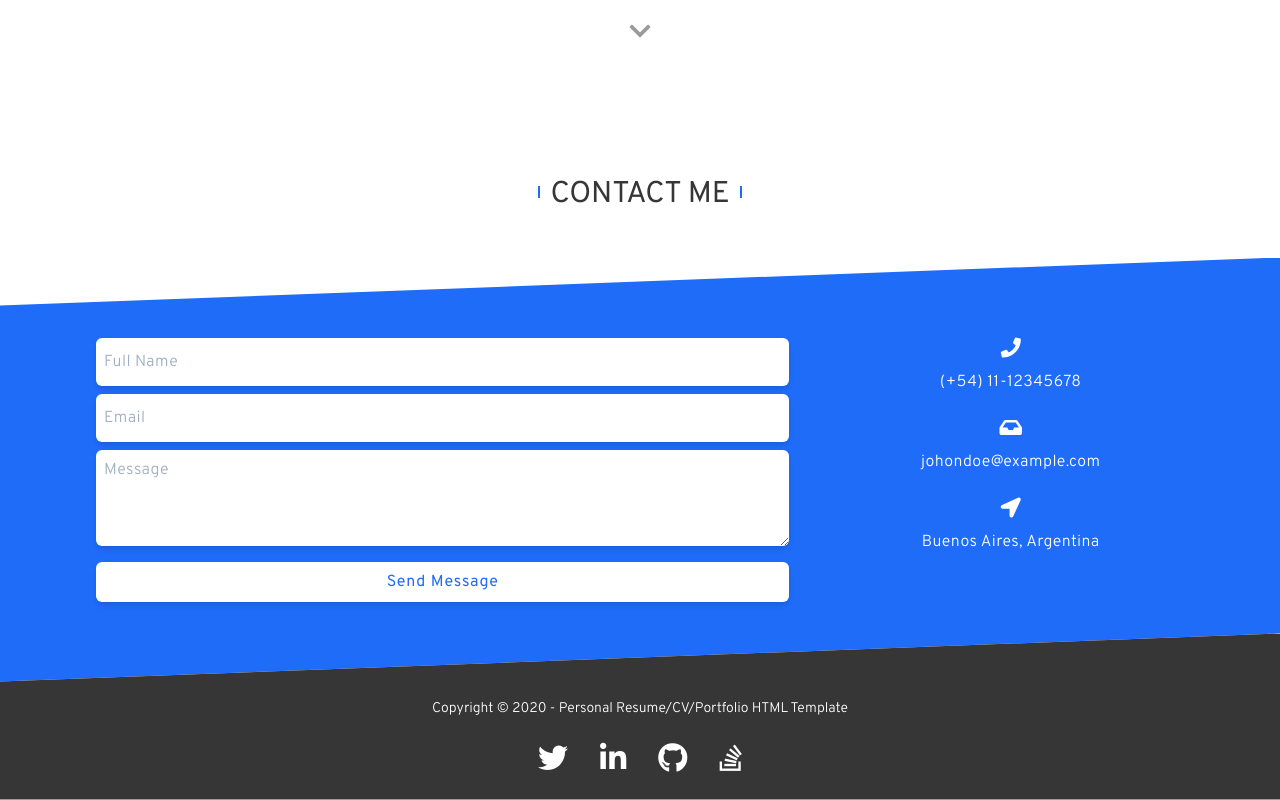
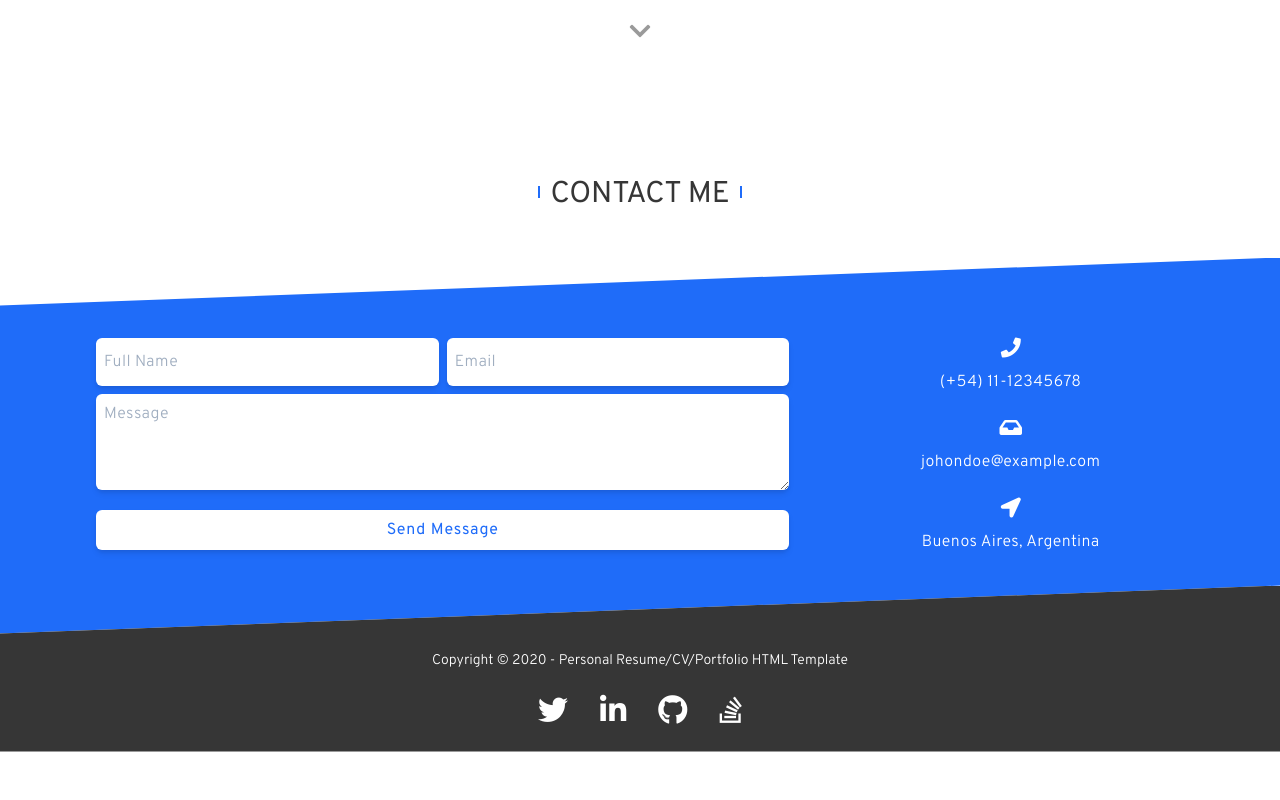
Before and after one commit to gonzalomansilla/Portfolio, a Vue app: page / in a window 1280 px wide. Shown: the part 2706-3506 px from the top of the page. After the commit the page ends 3458 px from the top, so only its background shows below. Built offline with nearby package versions, Linux system fonts and the light colour scheme.

Commit message:
style: Formulario de contacto

```diff
--- a/src/components/sections/Contact.vue
+++ b/src/components/sections/Contact.vue
@@ -5,11 +5,11 @@
         <div class="contact-bg absolute inset-0"></div>
 
         <div class="contact__inner grid grid-cols-1 grid-rows-content gap-12 py-8">
-          <div class="grid grid-cols-1 gap-y-4">
-            <div class="grid gap-y-2">
+          <div class="grid gap-y-4">
+            <div class="contact__form grid md:grid-cols-2 gap-2">
               <TextBox placeholder="full name"></TextBox>
               <TextBox placeholder="email"></TextBox>
-              <TextArea placeholder="Message"></TextArea>
+              <TextArea class="md:col-span-2" placeholder="Message"></TextArea>
             </div>
 
             <!-- TODO Responsive en md (Observer)-->
@@ -56,11 +56,10 @@ export default {
 @screen md {
   .contact__inner {
     grid-template-columns: 2fr 1fr;
+  }
 
+  .contact__form {
+    grid-template-rows: max-content 1fr;
   }
-  // .contact-options {
-  //   grid-gap: theme('gap.6');
-  //   justify-content: center;
-  // }
 }
 </style>
```
